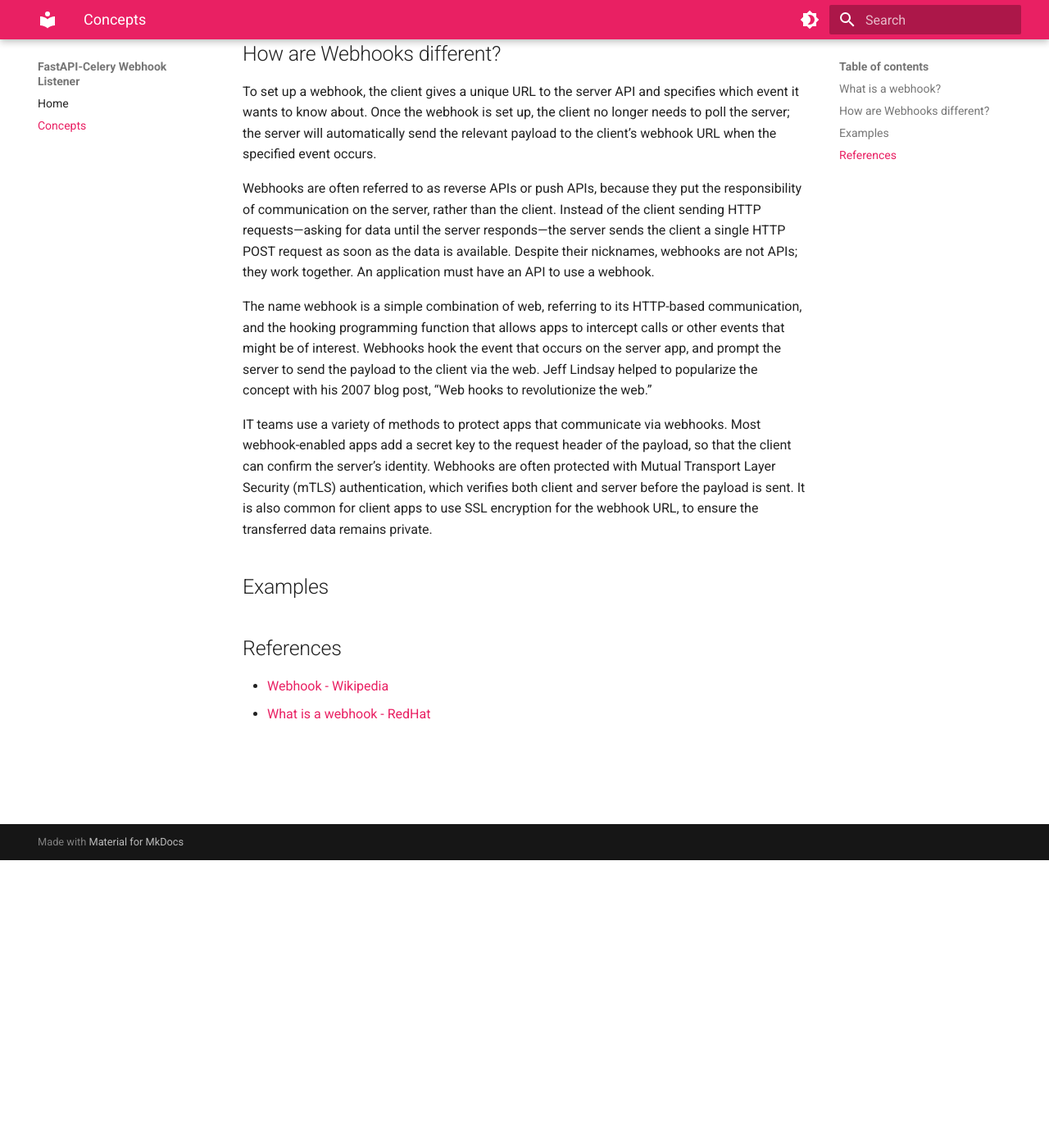
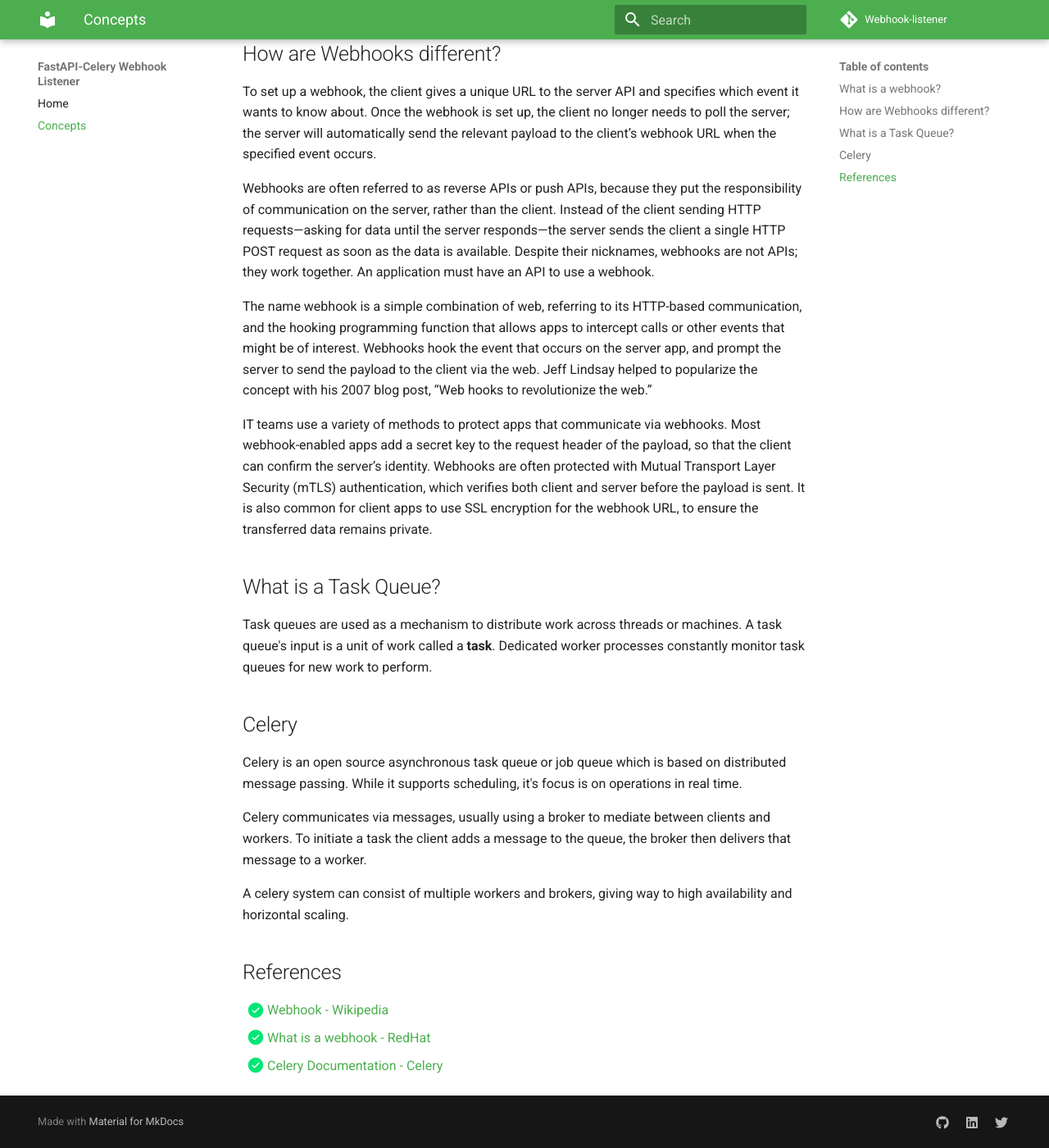
Before and after one commit to Mukhopadhyay/Webhook-listener, an MkDocs documentation site: the page built from docs/concepts.md, in a window 1280 px wide and 1400 px high, scrolled down 351 px. Shown: the whole window at 82% size. Built offline with MkDocs 1.6.1 and Material for MkDocs 9.7.7, drawn with Linux system fonts in a browser that asks for light colours; comment, search, counter and statistics services are not loaded.

Commit message:
Adding some definitions

```diff
--- a/docs/concepts.md
+++ b/docs/concepts.md
@@ -14,9 +14,20 @@ The name webhook is a simple combination of web, referring to its HTTP-based com
 
 IT teams use a variety of methods to protect apps that communicate via webhooks. Most webhook-enabled apps add a secret key to the request header of the payload, so that the client can confirm the server’s identity. Webhooks are often protected with Mutual Transport Layer Security (mTLS) authentication, which verifies both client and server before the payload is sent. It is also common for client apps to use SSL encryption for the webhook URL, to ensure the transferred data remains private.
 
-## Examples
+## What is a Task Queue?
+
+Task queues are used as a mechanism to distribute work across threads or machines. A task queue's input is a unit of work called a **task**. Dedicated worker processes constantly monitor task queues for new work to perform.
+
+## Celery
+
+Celery is an open source asynchronous task queue or job queue which is based on distributed message passing. While it supports scheduling, it's focus is on operations in real time.
+
+Celery communicates via messages, usually using a broker to mediate between clients and workers. To initiate a task the client adds a message to the queue, the broker then delivers that message to a worker.
+
+A celery system can consist of multiple workers and brokers, giving way to high availability and horizontal scaling.
 
 ## References
 
-- [Webhook - Wikipedia](https://en.wikipedia.org/wiki/Webhook)
-- [What is a webhook - RedHat](https://www.redhat.com/en/topics/automation/what-is-a-webhook)
+- [x] [Webhook - Wikipedia](https://en.wikipedia.org/wiki/Webhook)
+- [x] [What is a webhook - RedHat](https://www.redhat.com/en/topics/automation/what-is-a-webhook)
+- [x] [Celery Documentation - Celery](https://docs.celeryq.dev/en/stable/getting-started/introduction.html)
--- a/mkdocs.yml
+++ b/mkdocs.yml
@@ -12,25 +12,45 @@ plugins:
   - tags:
       tags_file: tags.md
 
+markdown_extensions:
+  - def_list
+  - pymdownx.superfences
+  - pymdownx.tabbed:
+      alternate_style: true
+  - admonition
+  - pymdownx.details
+  - pymdownx.tasklist:
+      custom_checkbox: true
+      clickable_checkbox: false
+  - pymdownx.arithmatex:
+      generic: true
+  - attr_list
+  - admonition
+  - pymdownx.details
+  - pymdownx.superfences
+
+repo_name: Webhook-listener
+repo_url: https://github.com/Mukhopadhyay/Webhook-listener
+
 theme:
   name: material
+
   palette:
-    # Palette toggle for light mode
     - media: "(prefers-color-scheme: light)"
       scheme: default
-      primary: pink
-      accent: red
-      toggle:
-        # icon: material/lightbulb
-        icon: material/brightness-4
-        name: Switch to dark mode
+      primary: green
+      accent: light green
 
-    # Palette toggle for dark mode
-    - media: "(prefers-color-scheme: dark)"
-      scheme: slate
-      primary: pink
-      accent: red
-      toggle:
-        # icon: material/lightbulb-outline
-        icon: material/brightness-7
-        name: Switch to light mode
+extra:
+  social:
+    - icon: fontawesome/brands/github
+      link: https://github.conm/Mukhopadhyay
+      name: Github
+
+    - icon: fontawesome/brands/linkedin
+      link: https://www.linkedin.com/in/praneshmukhopadhyay/
+      name: LinkedIn
+
+    - icon: fontawesome/brands/twitter
+      link: https://twitter.com/allthingstensor
+      name: X
--- a/requirements.doc.txt
+++ b/requirements.doc.txt
@@ -1,2 +1,3 @@
 mkdocs==1.4.3
 mkdocs-material==9.1.18
+mkdocs-material-extensions==1.1.1
```
